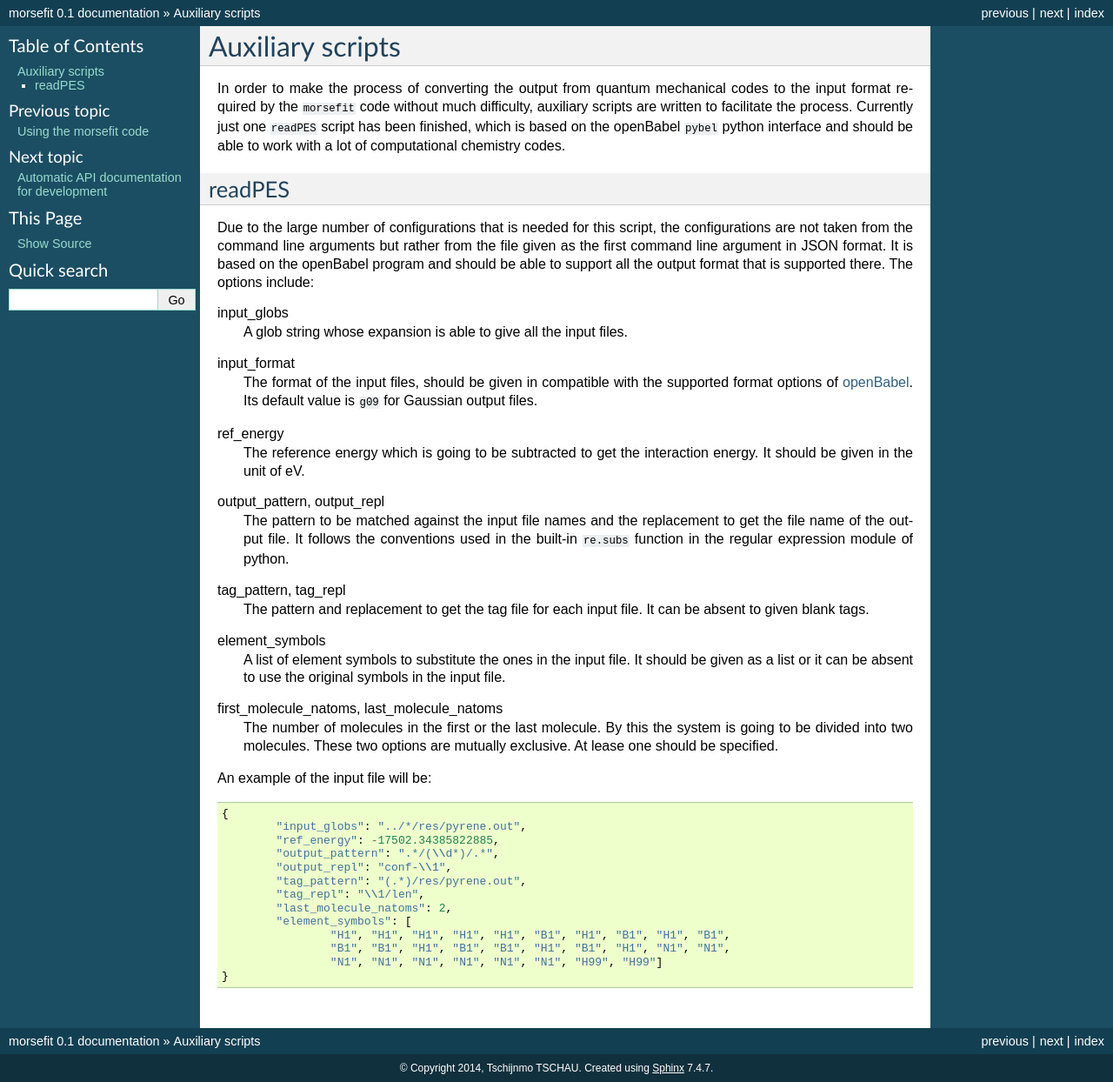
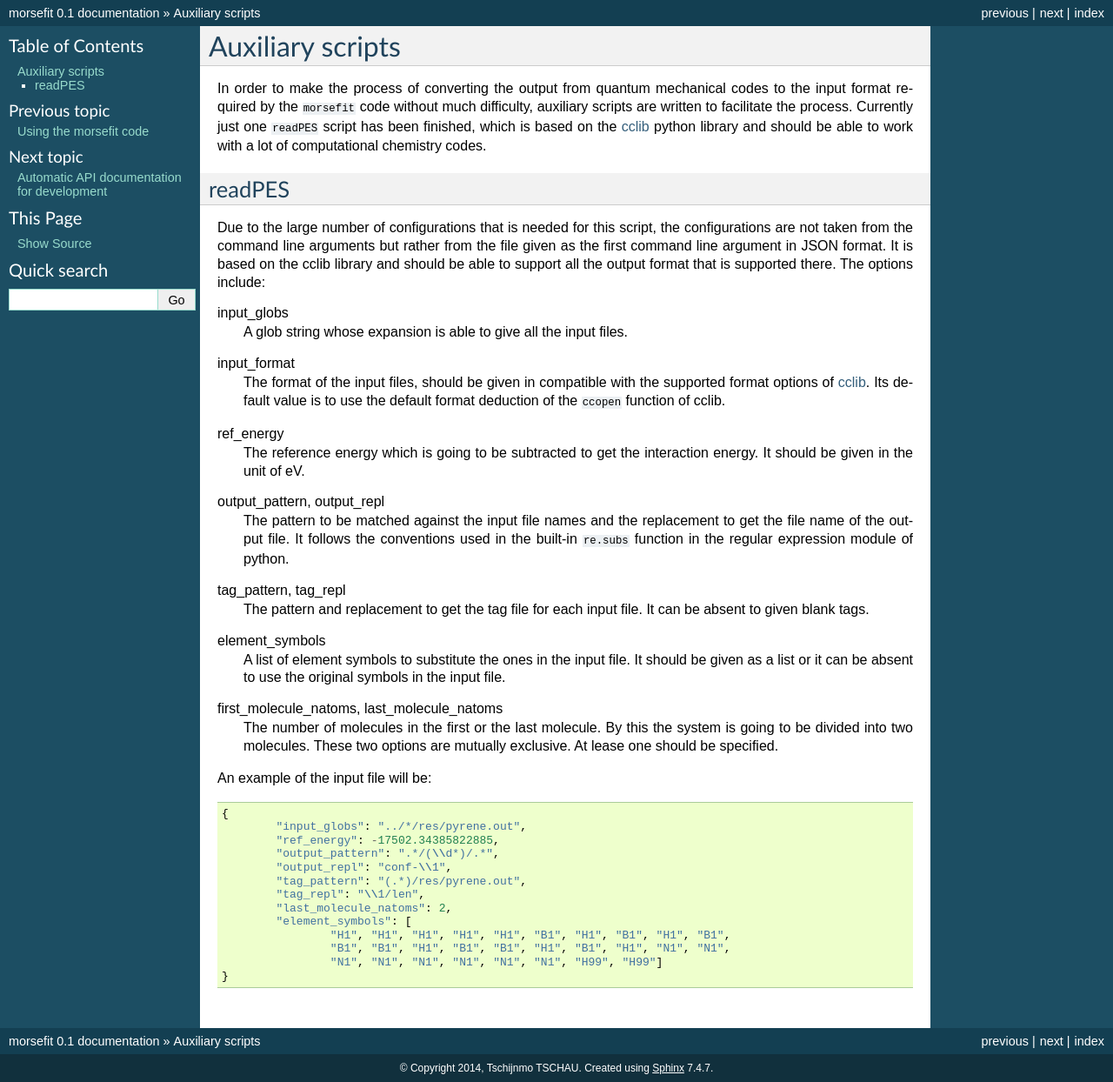
Before and after one commit to tschijnmo/morsefit, a Sphinx documentation site: the page built from docs/aux_scripts.rst, in a window 1280 px wide. Shown: the whole page at 87% size. Built offline with Sphinx 7.4.7, drawn with Linux system fonts in a browser that asks for light colours.

Commit message:
Modify the documentation for readPES to cclib
The documentation for the readPES script is still based on the old
openBabel internal parser. Now it is fixed to the new cclib utilization.

```diff
--- a/docs/aux_scripts.rst
+++ b/docs/aux_scripts.rst
@@ -4,9 +4,9 @@ Auxiliary scripts
 In order to make the process of converting the output from quantum mechanical
 codes to the input format required by the ``morsefit`` code without much
 difficulty, auxiliary scripts are written to facilitate the process. Currently
-just one ``readPES`` script has been finished, which is based on the openBabel
-``pybel`` python interface and should be able to work with a lot of
-computational chemistry codes.
+just one ``readPES`` script has been finished, which is based on the cclib_
+python library and should be able to work with a lot of computational chemistry
+codes.
 
 readPES
 ^^^^^^^
@@ -14,16 +14,16 @@ readPES
 Due to the large number of configurations that is needed for this script, the
 configurations are not taken from the command line arguments but rather from
 the file given as the first command line argument in JSON format. It is based
-on the openBabel program and should be able to support all the output format
-that is supported there. The options include:
+on the cclib library and should be able to support all the output format that
+is supported there. The options include:
 
 input_globs
     A glob string whose expansion is able to give all the input files.
 
 input_format
     The format of the input files, should be given in compatible with the
-    supported format options of openBabel_. Its default value is ``g09`` for
-    Gaussian output files.
+    supported format options of cclib_. Its default value is to use the default
+    format deduction of the ``ccopen`` function of cclib.
 
 ref_energy
     The reference energy which is going to be subtracted to get the interaction
@@ -66,4 +66,4 @@ An example of the input file will be:
                     "N1", "N1", "N1", "N1", "N1", "N1", "H99", "H99"]
     }
 
-.. _openBabel: http://openbabel.org/docs/current/FileFormats/Overview.html#file-formats
+.. _cclib: http://cclib.github.io
```
